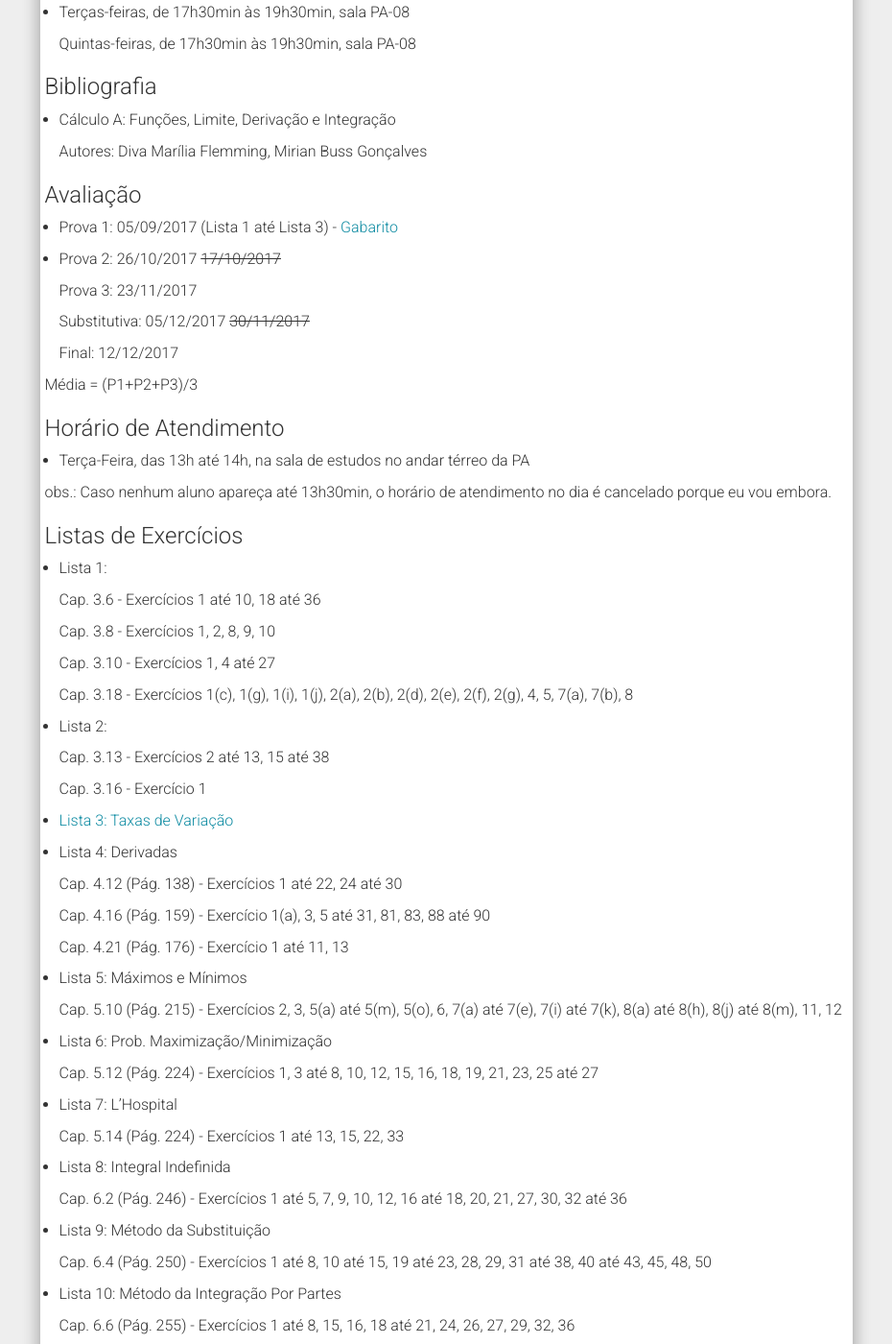
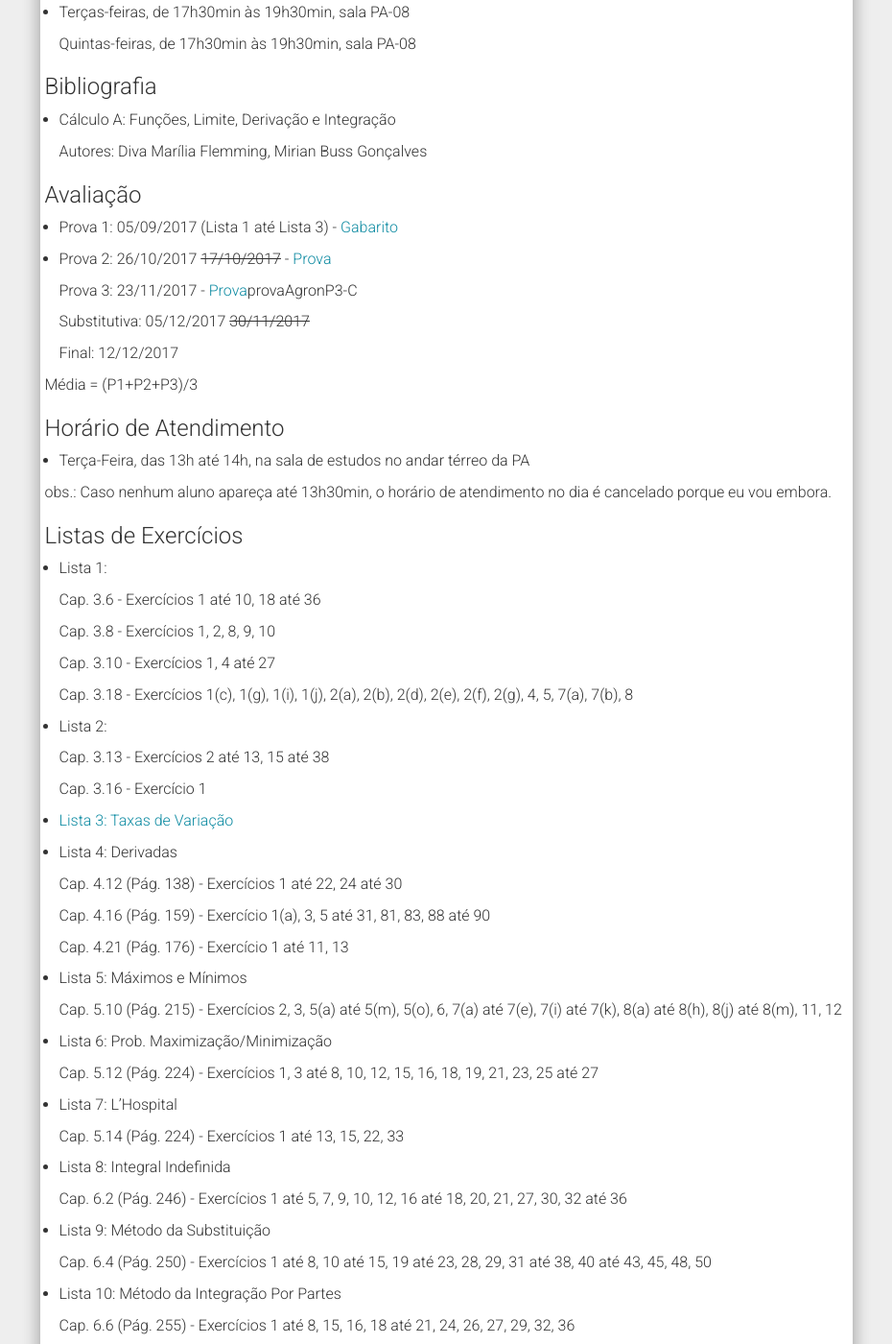
Before and after one commit to chunggnuhc/chunggnuhc.github.io, a Jekyll site: the page built from agronomia2sem2017.md, in a window 1280 px wide and 1400 px high, scrolled down 587 px. Shown: the whole window at 96% size, without its empty margins (321-1251 px from the left). Built offline with Jekyll 4.4.1, drawn with Linux system fonts in a browser that asks for light colours; nearby versions of some CDN libraries.

Commit message:
Agronomia - Notas P3 e provas

```diff
--- a/agronomia2sem2017.md
+++ b/agronomia2sem2017.md
@@ -29,9 +29,9 @@ permalink: /agron2sem2017-Mat2/
 
 - Prova 1: 05/09/2017 (Lista 1 até Lista 3) - [Gabarito](/disciplinas2sem2017/gabAgronP1-A.pdf)
 
-- Prova 2: 26/10/2017 <strike>17/10/2017</strike>
+- Prova 2: 26/10/2017 <strike>17/10/2017</strike> - [Prova](/disciplinas2sem2017/provaAgronP2-C.pdf)
 
-  Prova 3: 23/11/2017
+  Prova 3: 23/11/2017 - [Prova](/disciplinas2sem2017/provaAgronP3-C.pdf)provaAgronP3-C
 
   Substitutiva: 05/12/2017 <strike>30/11/2017</strike>
 
```
Also changed, not shown: other parts of agronomia2sem2017.md (+1 -1 lines).
